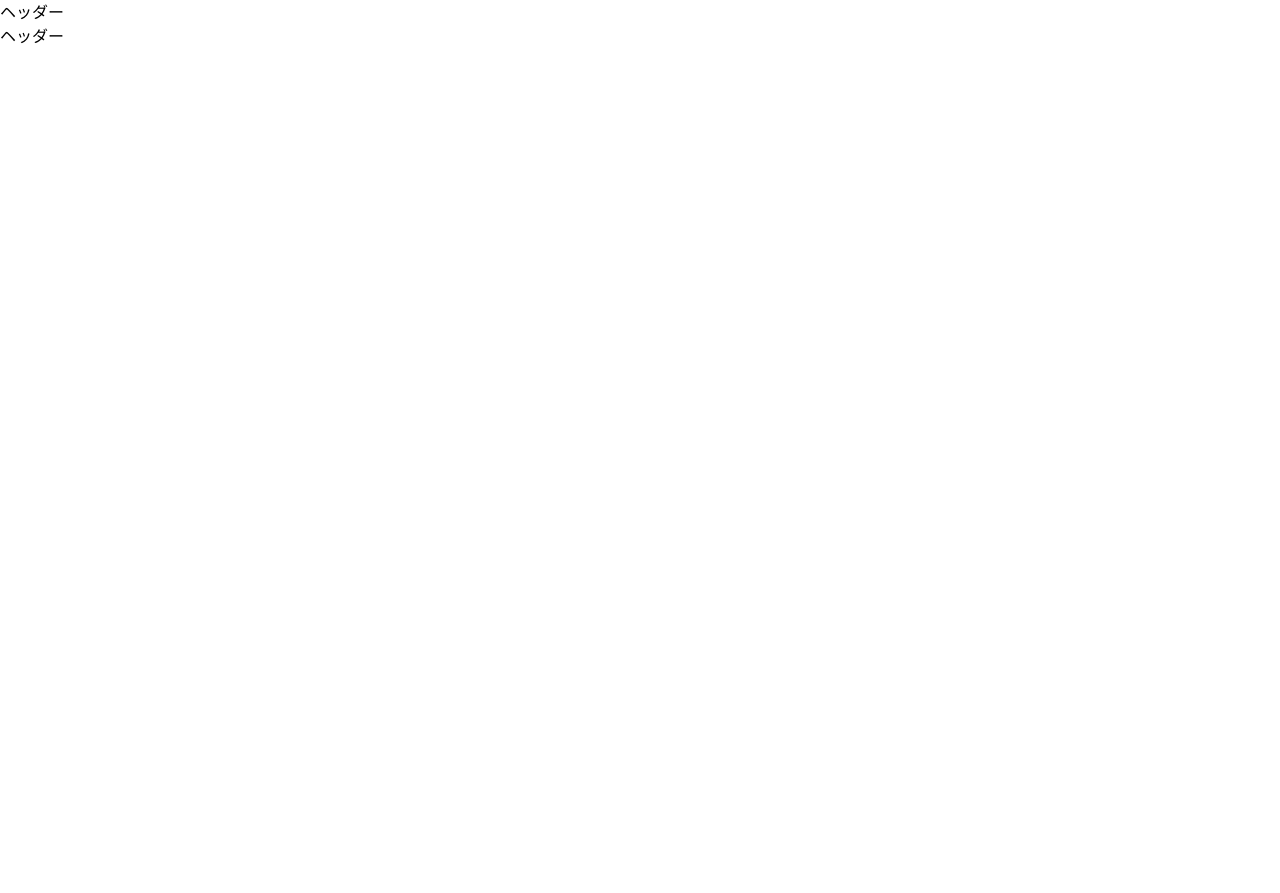
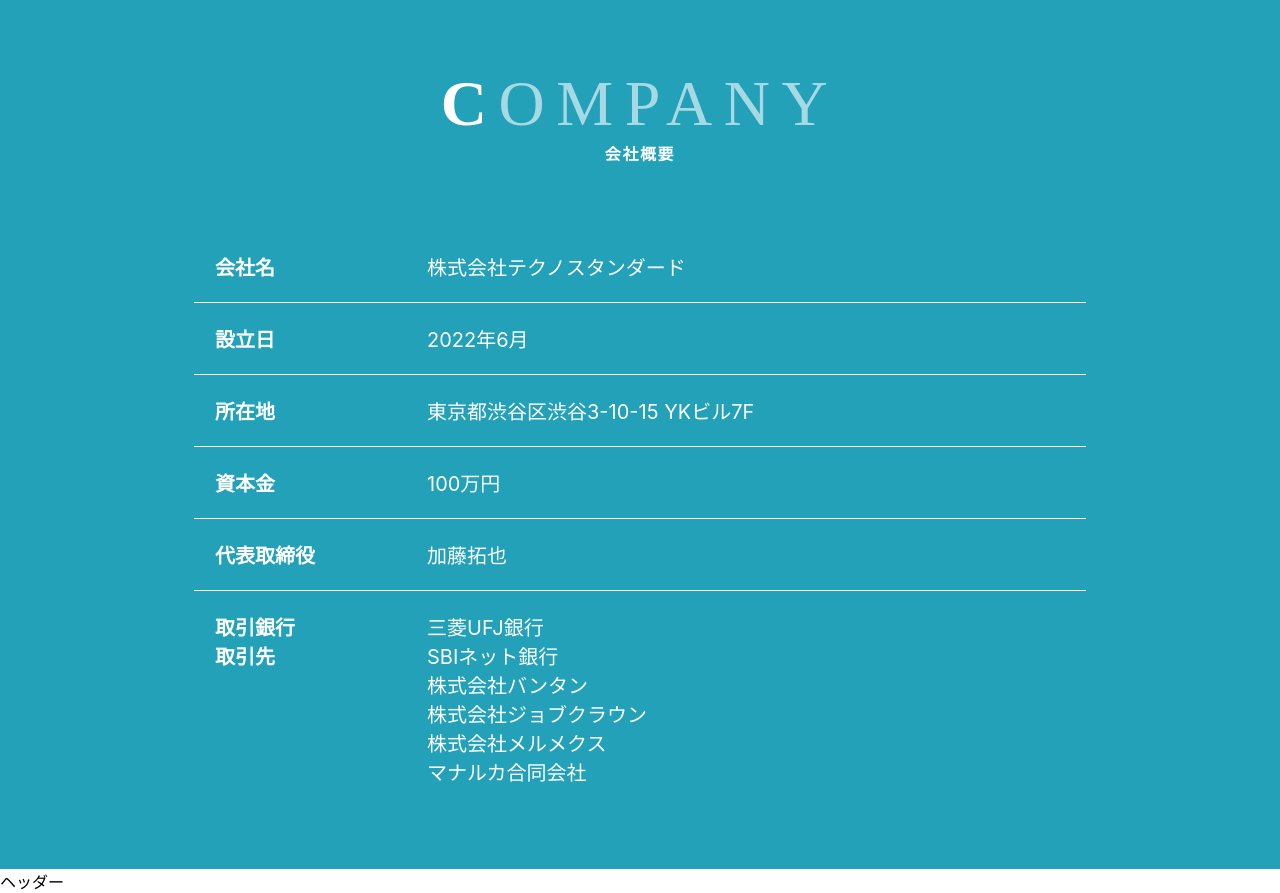
Before and after one commit to KudouRaiki1016/hp-work, a React (Create React App) app: page / in a window 1280 px wide. Shown: the part 2420-3313 px from the top of the page. Before the commit the page ends 2467 px from the top, so only its background shows below. Built offline with nearby package versions, Linux system fonts and the light colour scheme.

Commit message:
company_commit

```diff
--- a/src/modules/home/Company.tsx
+++ b/src/modules/home/Company.tsx
@@ -3,13 +3,98 @@
 export const Company = () => {
   return (
     <Box className="Company" sx={sx}>
-      ヘッダー
-    </Box>
+      <Box className="h2_zone">
+          <h2 className="h2 t-center"><span className="f-bold">C</span><span className="h2_head">OMPANY</span></h2>
+          <h2 className="sub_h2 t-center">会社概要</h2>
+      </Box>
+      <table className="table01" id="table01">
+        <dl className="table_dl border_buttom">
+          <th className="table_th">会社名</th>
+          <td className="table_td">株式会社テクノスタンダード</td>
+        </dl>
+        <dl className="table_dl border_buttom">
+          <th className="table_th">設立日</th>
+          <td className="table_td">2022年6月</td>
+        </dl>
+        <dl className="table_dl border_buttom">
+          <th className="table_th">所在地</th>
+          <td className="table_td">東京都渋谷区渋谷3-10-15 YKビル7F</td>
+        </dl>
+        <dl className="table_dl border_buttom">
+          <th className="table_th">資本金</th>
+          <td className="table_td">100万円</td>
+        </dl>
+        <dl className="table_dl border_buttom">
+          <th className="table_th">代表取締役</th>
+          <td className="table_td">加藤拓也</td>
+        </dl>
+        <dl className="table_dl">
+          <th className="table_th">取引銀行<br/>取引先</th>
+          <td className="table_td">三菱UFJ銀行<br/>SBIネット銀行<br/>株式会社バンタン<br/>株式会社ジョブクラウン<br/>株式会社メルメクス<br/>マナルカ合同会社</td>
+        </dl>
+      </table>
+  </Box>
   );
 };
 
 const sx: SxProps<Theme> = {
   "&.Company" : {
     width: "100%",
+    backgroundColor: "#22A1B9",
+    color: "#ffffff",
+    padding: "80px 0 60px",
+  },
+  ".h2_zone": {
+    lineHeight: "50px",
+    marginBottom: "50px",
+  },
+  ".h2": {
+    margin: "0",
+    fontFamily: "Avenir Next",
+    fontStyle: "normal",
+    fontWeight: "500",
+    fontSize: "64px",
+    letterSpacing: "0.18em",
+    opacity: "100%",
+  },
+  ".h2_head": {
+    opacity: "60%",
+  },
+  ".sub_h2": {
+    margin: "0px",
+    fontSize: "16px",
+    letterSpacing: "0.1em",
+  },
+  ".t-center": {
+    textAlign: "center",
+  },
+  ".f-bold": {
+    fontWeight: "bold",
+  },
+
+  "#table01": {
+    margin: "0 auto",
+    width: "70%",
+  },
+  "#table01 .border_buttom": {
+    borderBottom: "1px solid #ffffff",
+  },
+  "#table01 .table_dl": {
+    display: "flex",
+    justifyContent: "flex-start",
+    padding: "20px 0",
+    margin: "0",
+  },
+  ".table_th": {
+    display: "block",
+    fontSize: "20px",
+    marginLeft: "20px",
+    width: "110px",
+    textAlign: "start",
+  },
+  "#table01 .table_td": {
+    display: "block",
+    margin: "0 auto 0 100px",
+    fontSize: "20px",
   },
 };
```
